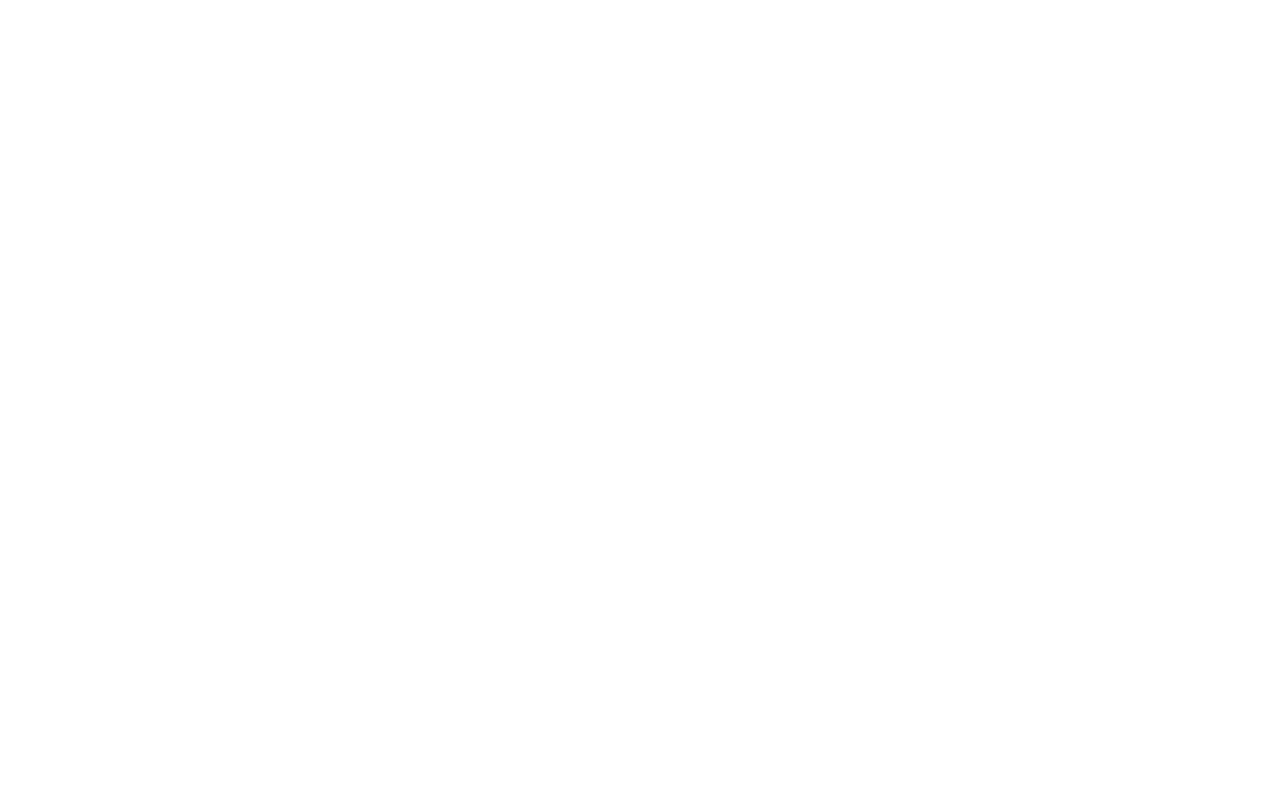
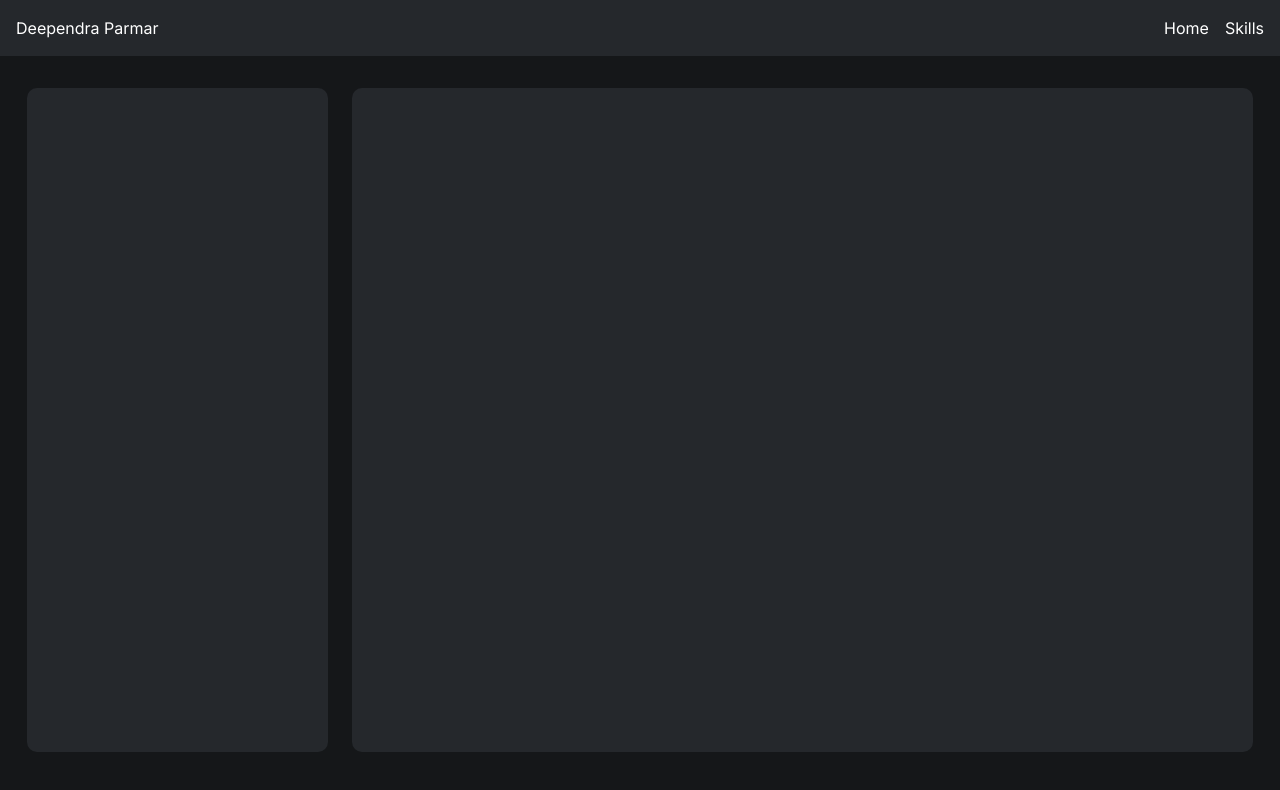
Before and after one commit to DeependraParmar/Deependra-Parmar-Portfolio, a React (Vite) app: page / in a window 1280 px wide. Before the commit this address had no page. Shown: the top 790 px of the page. Built offline with nearby package versions, Linux system fonts and the light colour scheme.

Commit message:
Basic Structure ready

```diff
--- /dev/null
+++ b/components/ContentBox.jsx
@@ -0,0 +1,14 @@
+import { Box } from '@chakra-ui/layout'
+import React from 'react'
+
+const ContentBox = ({children}) => {
+  return (
+    <>
+          <Box width={['full', 'full', '75%', '75%']} background={'#25282c'} height={['','','83vh','83vh']} mx={2} my={8} borderRadius={'10px'} >
+            {children}
+        </Box>
+    </>
+  )
+}
+
+export default ContentBox
--- /dev/null
+++ b/components/Header.jsx
@@ -0,0 +1,19 @@
+import { Box, HStack } from '@chakra-ui/react'
+import React from 'react'
+import { Link } from 'react-router-dom'
+
+const Header = () => {
+    return (
+        <HStack p={4} justifyContent={'space-between'} alignItems={'center'} backgroundColor={'#25282c'}>
+            <Box>
+                Deependra Parmar
+            </Box>
+            <HStack gap={4}>
+                <Link to="/">Home</Link>
+                <Link to="/skills">Skills</Link>
+            </HStack>
+        </HStack>
+    )
+}
+
+export default Header
--- /dev/null
+++ b/components/MainWrapper.jsx
@@ -0,0 +1,14 @@
+import { Stack } from '@chakra-ui/layout'
+import React from 'react'
+
+const MainWrapper = ({children}) => {
+  return (
+    <>
+        <Stack flexDir={['column','column','row','row']} width={['full','full','97%','97%']} margin={'auto'} >
+            {children}
+        </Stack>
+    </>
+  )
+}
+
+export default MainWrapper
--- /dev/null
+++ b/components/Sidebar.jsx
@@ -0,0 +1,14 @@
+import React from 'react'
+import { VStack } from '@chakra-ui/react'
+
+const Sidebar = () => {
+  return (
+    <>
+          <VStack background={'#25282c'} width={['full', 'full', '25%', '25%']} borderRadius={'10px'} height={['', '', '83vh', '83vh']} mx={2} my={8}>
+
+        </VStack>
+    </>
+  )
+}
+
+export default Sidebar
--- a/package.json
+++ b/package.json
@@ -13,7 +13,6 @@
     "@chakra-ui/react": "^2.8.2",
     "@emotion/react": "^11.11.4",
     "@emotion/styled": "^11.11.5",
-    "@steveeeie/react-page-transition": "^1.3.0",
     "framer-motion": "^11.2.13",
     "react": "^18.3.1",
     "react-dom": "^18.3.1",
--- a/pages/Home.jsx
+++ b/pages/Home.jsx
@@ -1,10 +1,18 @@
 import React from 'react'
+import Sidebar from '../components/Sidebar'
+import ContentBox from '../components/ContentBox'
+import MainWrapper from '../components/MainWrapper'
 
 const Home = () => {
   return (
-    <div>
-      Hey there, I am home
-    </div>
+    <>
+      <MainWrapper>
+        <Sidebar />
+        <ContentBox>
+
+        </ContentBox>
+      </MainWrapper>
+    </>
   )
 }
 
--- a/pages/Skills.jsx
+++ b/pages/Skills.jsx
@@ -8,4 +8,4 @@ const Skills = () => {
   )
 }
 
-export default Skills
+export default Skills;
--- a/src/App.jsx
+++ b/src/App.jsx
@@ -1,16 +1,22 @@
+import React from "react";
 import { BrowserRouter as Router, Routes, Route } from "react-router-dom";
+import Home from "../pages/Home";
+import "./index.css";
+import Header from "../components/Header";
+import Skills from "../pages/Skills";
 
 function App() {
-
   return (
     <>
       <Router>
-        <Routes>
-          <Route />
-        </Routes>
+        <Header />
+          <Routes>
+            <Route exact path="/" element={<Home />} />
+            <Route exact path="/skills" element={<Skills />} />
+          </Routes>
       </Router>
     </>
-  )
+  );
 }
 
-export default App
+export default App;
--- /dev/null
+++ b/src/index.css
@@ -0,0 +1,12 @@
+@import url('https://fonts.googleapis.com/css2?family=Inter:wght@100..900&display=swap');
+
+/* accent: 5d5dff */
+
+html,
+body,
+#root {
+    height: 100%;
+    background-color: #151719;
+    color: white;
+    font-family: Inter, sans-serif;
+}
```
Also changed, not shown: 1 other file (tests, documents, lock files or other folders).
